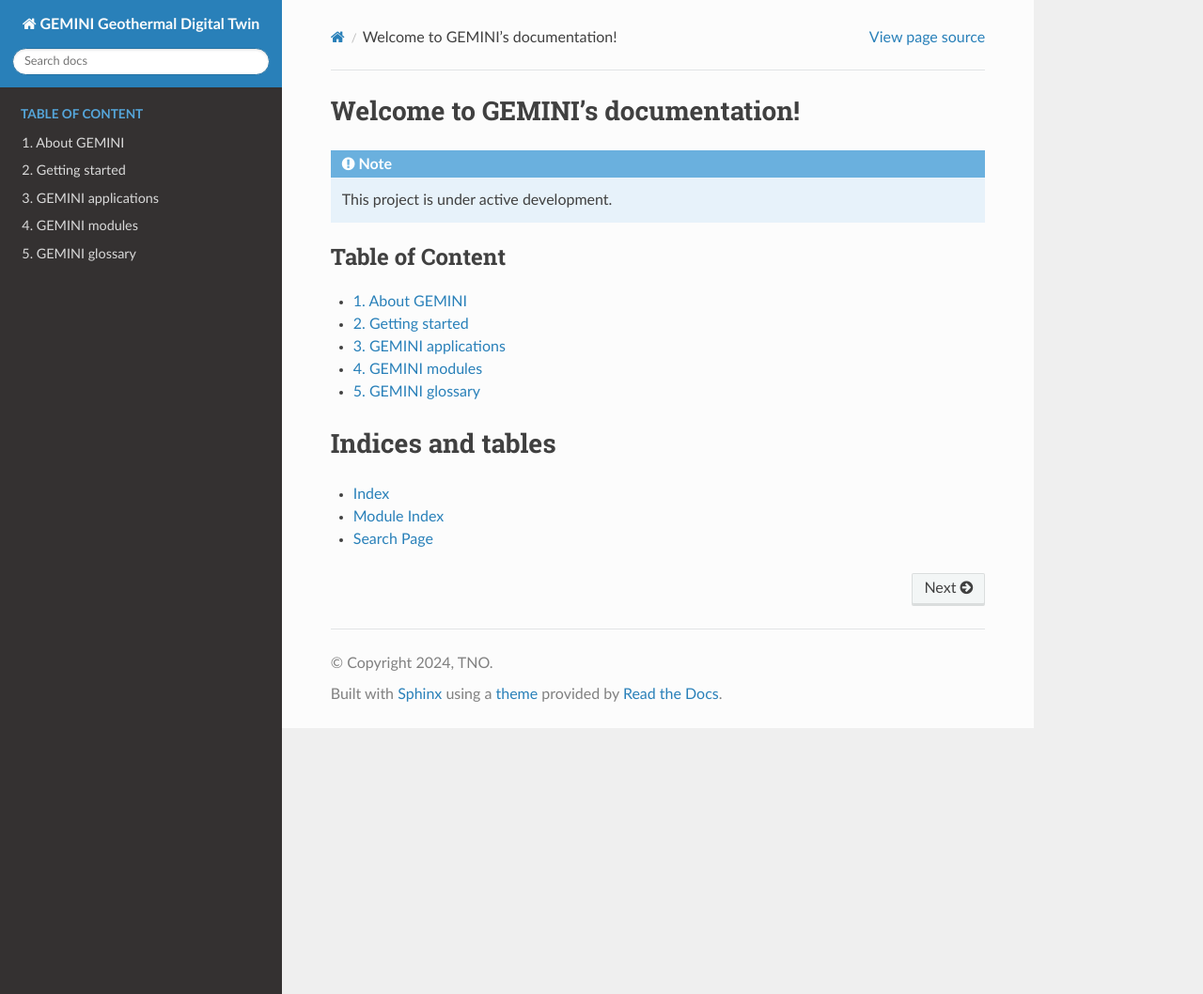
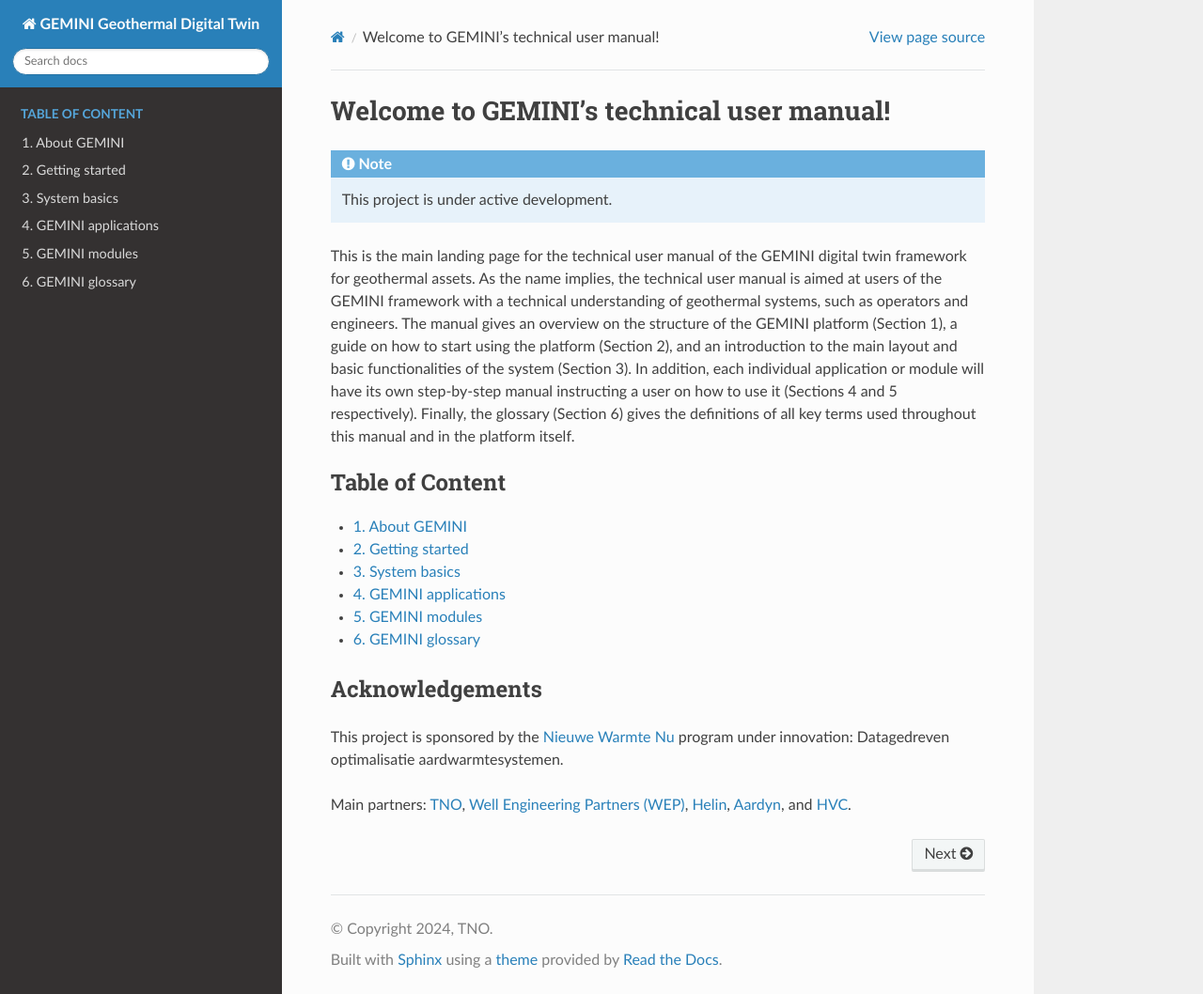
Before and after one commit to GEMINI-Digital-Twin/gemini-documentation, a Sphinx documentation site: the page built from source/index.rst, in a window 1280 px wide and 1058 px high. Shown: the whole window at 94% size. Built offline with Sphinx 7.4.7 and the Read the Docs theme 2.0.0, drawn with Linux system fonts in a browser that asks for light colours.

Commit message:
Updated and renamed existing docs, and added new section (system basics)

```diff
--- /dev/null
+++ b/source/basics_info.rst
@@ -0,0 +1,6 @@
+Information page
+===========================
+
+
+Description
+---------------------------
--- /dev/null
+++ b/source/basics_settings.rst
@@ -0,0 +1,6 @@
+Settings page
+===========================
+
+
+Description
+---------------------------
--- a/source/index.rst
+++ b/source/index.rst
@@ -4,12 +4,15 @@
    You can adapt this file completely to your liking, but it should at least
    contain the root `toctree` directive.
 
-Welcome to GEMINI's documentation!
+Welcome to GEMINI's technical user manual!
 ==============================================
 
 .. note::
 
    This project is under active development.
+
+
+This is the main landing page for the technical user manual of the GEMINI digital twin framework for geothermal assets. As the name implies, the technical user manual is aimed at users of the GEMINI framework with a technical understanding of geothermal systems, such as operators and engineers. The manual gives an overview on the structure of the GEMINI platform (Section 1), a guide on how to start using the platform (Section 2), and an introduction to the main layout and basic functionalities of the system (Section 3). In addition, each individual application or module will have its own step-by-step manual instructing a user on how to use it (Sections 4 and 5 respectively). Finally, the glossary (Section 6) gives the definitions of all key terms used throughout this manual and in the platform itself.
 
 
 .. toctree::
@@ -19,13 +22,22 @@ Welcome to GEMINI's documentation!
 
     index_about_gemini
     index_getting_started
+    index_system_basics
     index_applications
     index_modules
     glossary
 
 
-Indices and tables
-==================
-* :ref:`genindex`
-* :ref:`modindex`
-* :ref:`search`
+..
+   Indices and tables
+   ==================
+   * :ref:`genindex`
+   * :ref:`modindex`
+   * :ref:`search`
+
+Acknowledgements
+----------------------------------
+
+This project is sponsored by the `Nieuwe Warmte Nu <https://nwn.nu/projecten/innovaties/datagedreven-optimalisatie-aardwarmte-systemen/>`_ program under innovation: Datagedreven optimalisatie aardwarmtesystemen.
+
+Main partners: `TNO <https://www.tno.nl/en>`_, `Well Engineering Partners (WEP) <https://wellengineeringpartners.com/>`_, `Helin <https://www.helindata.com/>`_, `Aardyn <https://www.aardyn.nl/>`_, and `HVC <https://www.hvcgroep.nl/>`_.
--- a/source/index_about_gemini.rst
+++ b/source/index_about_gemini.rst
@@ -1,7 +1,9 @@
 About GEMINI
 ==============================================
 
-In this page you can find the links to all pages that give a general overview to the GEMINI project, structure, and open-source strategy.
+GEMINI is a digital twin for geothermal systems in development by TNO since 2020. Its core consists of a monitoring and modelling framework with API's (Application Programming Interface) for interfacing with a database streaming continuous real-time production data coming from a geothermal doublet; from wellbore, to ESP, to topside facilities (filters, heat exchangers, CHP units, etc.). The framework allows not only for the monitoring of raw production data, but also the calculation and visualization of key performance indicators. In addition, the modelling functionalities within the system enable the user to calibrate physical model based on process data, calculate process values at points where no sensors are present, and optimize the system's operating conditions for specific KPIs, suggesting actions to take to improve the doublet's performance.
+
+In this page you can find the links to all pages that give a general overview to the GEMINI architecture, and open-source strategy.
 
 
 .. toctree::
--- a/source/basics_projects.rst
+++ b/source/start_projects.rst
@@ -1,4 +1,4 @@
-Project
+Projects
 ===========================
 
 Create New Project
```
Also changed, not shown: source/index_getting_started.rst (+3 -4 lines), source/index_system_basics.rst (added, +13 -0 lines), source/start_installation.rst (renamed from source/basics_installation.rst), source/start_login.rst (renamed from source/basics_login.rst).
